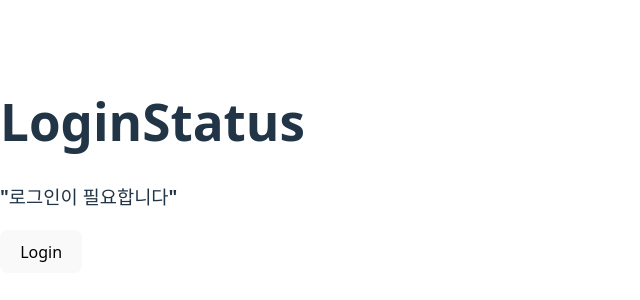
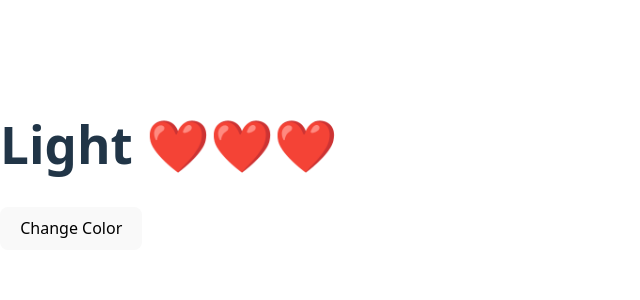
Before and after one commit to nana1243/react-typescript, a React (Vite) app: page / in a window 1280 px wide. Shown: the part 234-534 px from the top of the page, without its empty margins (0-640 px from the left). Built offline with nearby package versions, Linux system fonts and the light colour scheme.

Commit message:
fea)[6/28] 조건부렌더링(switch 구문활용)

```diff
--- a/src/App.tsx
+++ b/src/App.tsx
@@ -1,30 +1,32 @@
-import Header from "./components/Header/Header";
-import Footer from "./components/Footer";
-import Main from "./components/Main";
 import {useState} from "react";
-import LoginStatus from "./components/LoginV2/LoginStatus";
+import TrafficLight from "./components/TrafficLight/TrafficLight";
 
 function App() {
-  const [isLoggedIn, setIsLoggedIn] = useState<boolean>(false);
 
-  const handleLogin = () => {
-    setIsLoggedIn(true);
-  };
+    const [light , setLight] = useState<'red' | 'yellow' | 'green'>('red');
 
-  const handleLogout = () => {
-    setIsLoggedIn(false);
-  };
+    const handleClick = (color: 'red' | 'yellow' | 'green') => {
+        switch (color) {
+            case 'red':
+            setLight('yellow');
+            break;
+        case 'yellow':
+            setLight('green');
+            break;
+        case 'green':
+            setLight('red');
+            break;
+        default:
+            console.error('Invalid color');
+            setLight('red');
+            break;
+        }
+    }
+
 
   return (
     <>
-      {/*<Header/>*/}
-      {/*  <Main/>*/}
-      {/*<Footer/>*/}
-        <LoginStatus
-            isLoggedIn={isLoggedIn}
-            handleLogin={handleLogin}
-            handleLogout={handleLogout}
-        />
+        <TrafficLight light={light} handleClick={handleClick}/>
     </>
   )
 }
```
